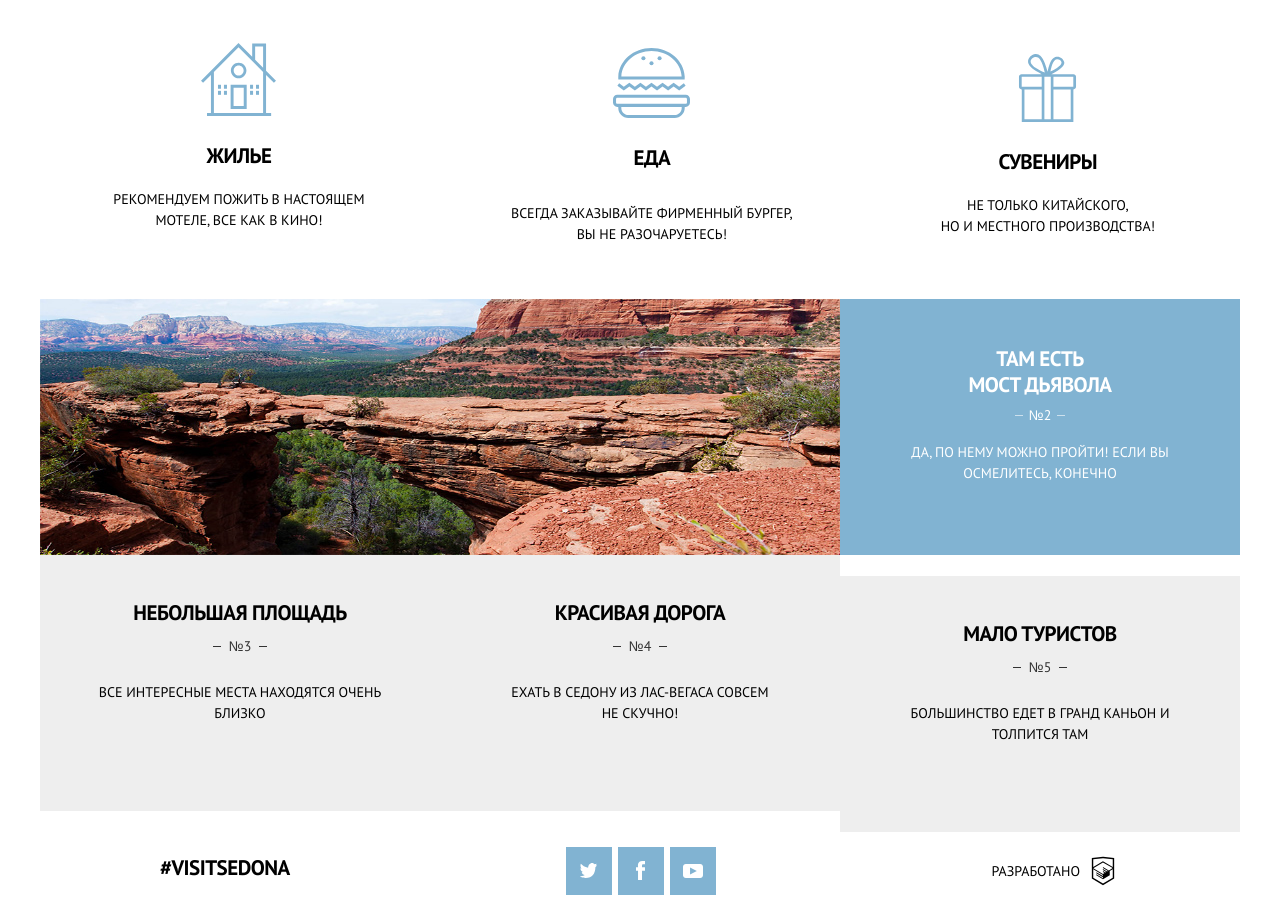
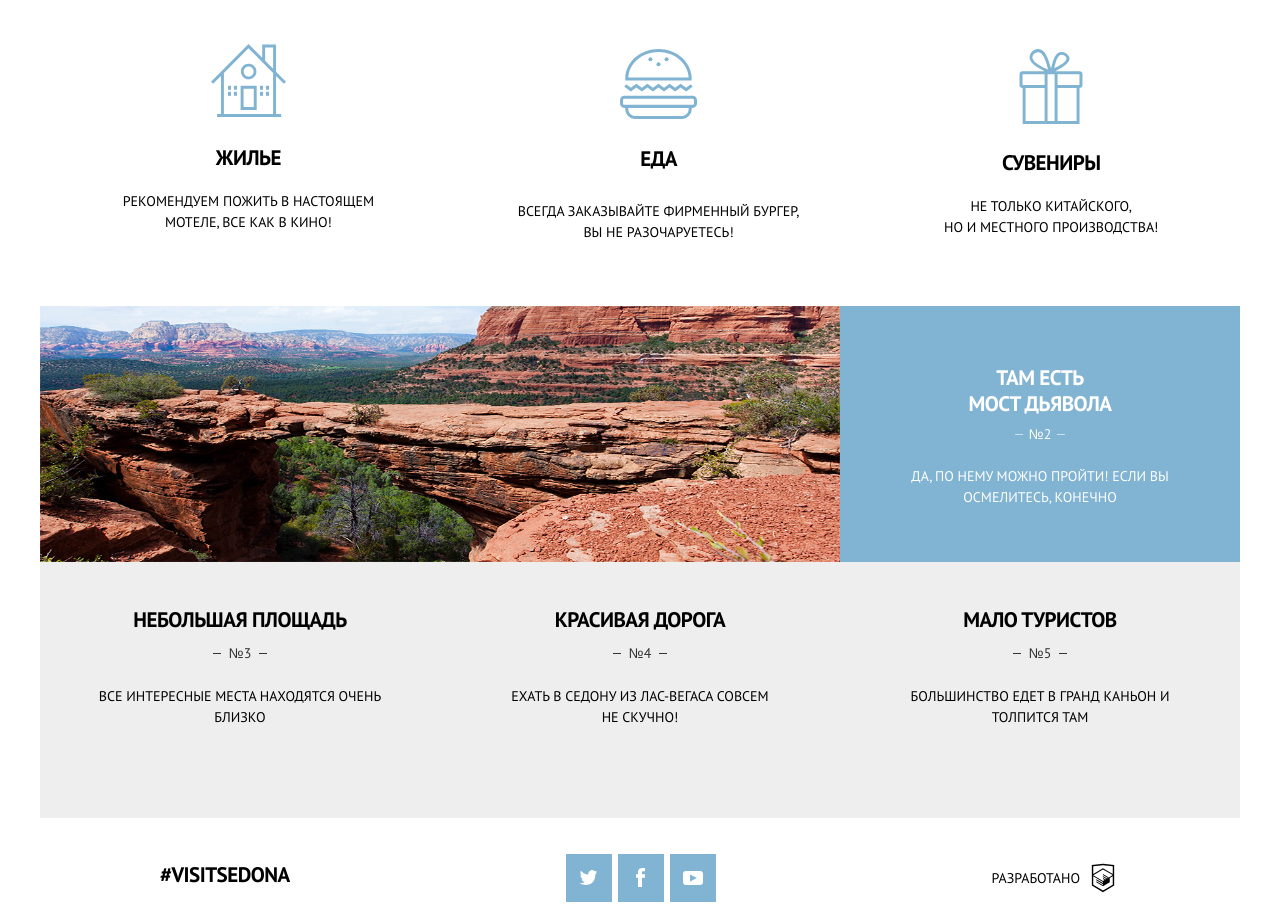
Before and after one commit to Anysound/854543-sedona-17, a plain HTML site: page source/index.html in a window 1280 px wide. Shown: the part 1041-1959 px from the top of the page. Drawn offline with nearby package versions, Linux system fonts and the light colour scheme; files that its build step writes are made by us from their sources; files whose address does not match are found by name.

Commit message:
made mobile, tablet pp

```diff
--- a/source/index.html
+++ b/source/index.html
@@ -67,7 +67,7 @@
             <img src="img/icon-burger.svg" class="advantage__img-eat" alt="">
             <div class="advantage__text advantage__text--eat">
               <h2 class="advantage__title promo__title">еда</h2>
-              <p class="advantage__preview promo__review">Всегда заказывайте ФИРМЕННЫЙ БУРГЕР, <span> Вы НЕ разочаруетесь!</span></p>
+              <p class="advantage__preview promo__review">Всегда заказывайте ФИРМЕННЫЙ БУРГЕР, <span class="advantage__nowrap"> Вы НЕ разочаруетесь!</span></p>
             </div>
           </div>
         </div>
@@ -92,7 +92,7 @@
           <div class="promo-item__text-gray">
             <h2 class="promo__title">красивая дорога</h2>
             <span class="promo-item__number promo-item__number--gray">№4</span>
-            <p class="promo__review">ехать в седону из лас-вегаса совсем <span> не скучно!</span></p>
+            <p class="promo__review promo__review--lv">ехать в седону из лас-вегаса совсем <span> не скучно!</span></p>
           </div>
         </div>
         <div class="promo-item promo-item--small">
--- a/source/sass/blocks/advantage.scss
+++ b/source/sass/blocks/advantage.scss
@@ -64,7 +64,26 @@
 @media (min-width: $tablet-width) {
   .advantage {
     flex-direction: column;
-    margin-top: 47px;
+    margin-top: 57px;
+
+    &:first-child {
+      position: relative;
+      left: -10px;
+      padding: 0 53px 0 5px;
+    }
+
+    &:nth-child(2) {
+      position: relative;
+      left: -20px;
+      padding: 0 2px 0 0;
+    }
+
+    &:last-child {
+      position: relative;
+      left: -56px;
+      padding: 0;
+    }
+
   }
 
   .advantage__img-house,
@@ -78,31 +97,58 @@
   }
 
   .advantage__img-gift {
-    margin-top: 6px;
-    width: 77px;
-    height: 68px;
+    margin-top: 0;
+    width: 64px;
+    height: 75px;
     padding-bottom: 0;
   }
 
   .advantage__img-eat {
     width: 77px;
     padding-top: 5px;
+    margin-bottom: 2px;
   }
 
-  .advantage__text .promo__title {
+  .advantage__text {
+    padding-bottom: 7px;
+
+    .promo__title {
     text-align: center;
-    margin-top: 27px;
+    margin-top: 28px;
+    }
+  }
+
+  .advantage__text--eat .promo__title {
+    margin-top: 25px;
+    margin-bottom: 12px;
   }
 
   .advantage__preview {
     text-align: center;
     padding: 5px 14px 40px;
     line-height: 1.5;
+
+    .advantage__nowrap {
+      white-space: nowrap;
+    }
   }
 
   .advantage__text--eat {
     .promo__review {
       padding-top: 8px;
+      margin-bottom: 16px;
+    }
+  }
+
+  .advantage__text--gift {
+    .promo__title {
+      margin-top: 26px;
+    }
+  }
+
+  .advantage__text--house {
+    .promo__review {
+      padding: 5px 49px 40px;
     }
   }
 }
--- a/source/sass/blocks/gallery.scss
+++ b/source/sass/blocks/gallery.scss
@@ -93,10 +93,15 @@
 
   .gallery__text {
     border-bottom: none;
+    padding-bottom: 23px;
 
     .promo__title {
-      margin-top: -10px;
+      margin-top: -15px;
       font-size: 30px;
+    }
+
+    .promo__review {
+      margin-top: 0px;
     }
   }
 
@@ -155,7 +160,7 @@
       align-items: center;
 
       span {
-        margin: 10px 21px 0 0;
+        margin: 6px 21px 0 0;
       }
 
       img {
@@ -182,6 +187,14 @@
   }
 }
 
+.gallery-items__likes {
+  display: flex;
+  align-items: center;
+
+  .gallery-items--veget {
+    margin: 6px 67px 0 0;
+  }
+}
 @media (min-width: $desktop-width) {
   .gallery {
     width: $desktop-width;
--- a/source/sass/blocks/header.scss
+++ b/source/sass/blocks/header.scss
@@ -84,6 +84,7 @@
 
   .header__sedona {
     width: 458px;
+    padding-top: 5px;
   }
 
   .header__triangle-left {
--- a/source/sass/blocks/nav.scss
+++ b/source/sass/blocks/nav.scss
@@ -42,6 +42,7 @@
       color: #000000;
       white-space: nowrap;
       font-size: 14px;
+      line-height: 53px;
     }
 
     &:first-child {
--- a/source/sass/blocks/promo.scss
+++ b/source/sass/blocks/promo.scss
@@ -216,7 +216,7 @@
   }
 
   .promo__text {
-    padding: 0 50px 48px;
+    padding: 0 50px 49px;
 
     .promo__title {
       margin-top: -5px;
@@ -241,6 +241,7 @@
 
   .promo__title--white {
     padding: 0 50px;
+    margin-top: 45px;
   }
 
   .promo-item__wrapper {
@@ -267,7 +268,7 @@
 
   .promo__review--white {
     padding: 0 40px 40px;
-    line-height: 1.5;
+    margin-top: 21px;
 
     span {
       white-space: nowrap;
@@ -279,8 +280,10 @@
     height: 256px;
   }
 
-  .promo-item__text-gray:first-child {
-    margin-top: 0;
+  .promo-item__text-gray {
+    &:first-child {
+      margin-top: 0;
+    }
   }
 
   .promo-item__text-gray {
@@ -291,11 +294,16 @@
     }
 
     .promo__review {
-      line-height: 1.5;
-      margin-top: 25px;
+      margin-top: 22px;
       border-bottom: 0;
     }
+
+    .promo__review--lv {
+      padding: 0 40px;
+    }
   }
+
+
 
   .promo-item__number--gray {
     &::before {
@@ -325,6 +333,7 @@
   }
 
   .promo-item:nth-child(3) {
+    top: 0;
     display: flex;
 
     .promo-item__text {
```
Also changed, not shown: source/photo.html (+1 -1 lines).
